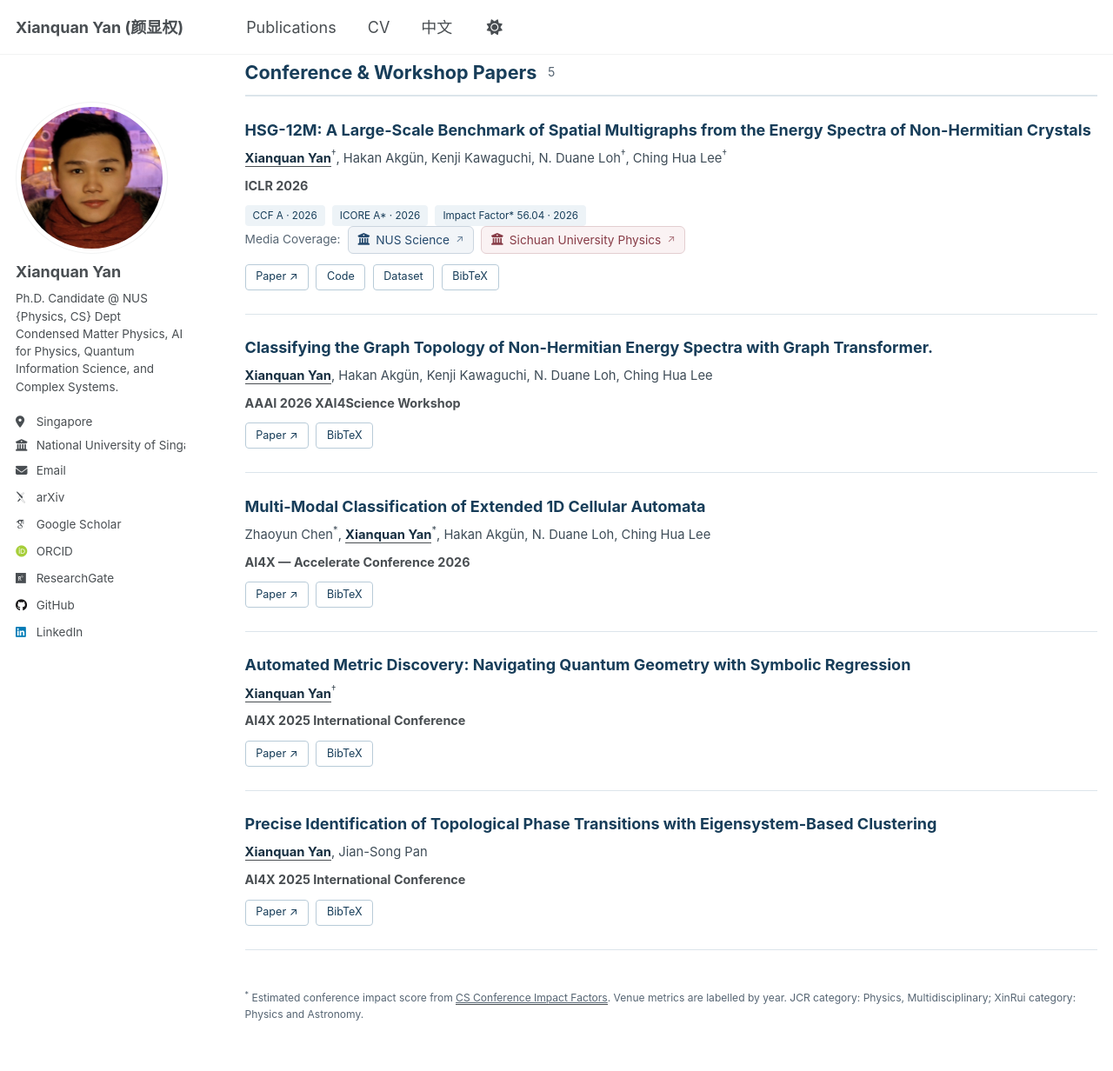
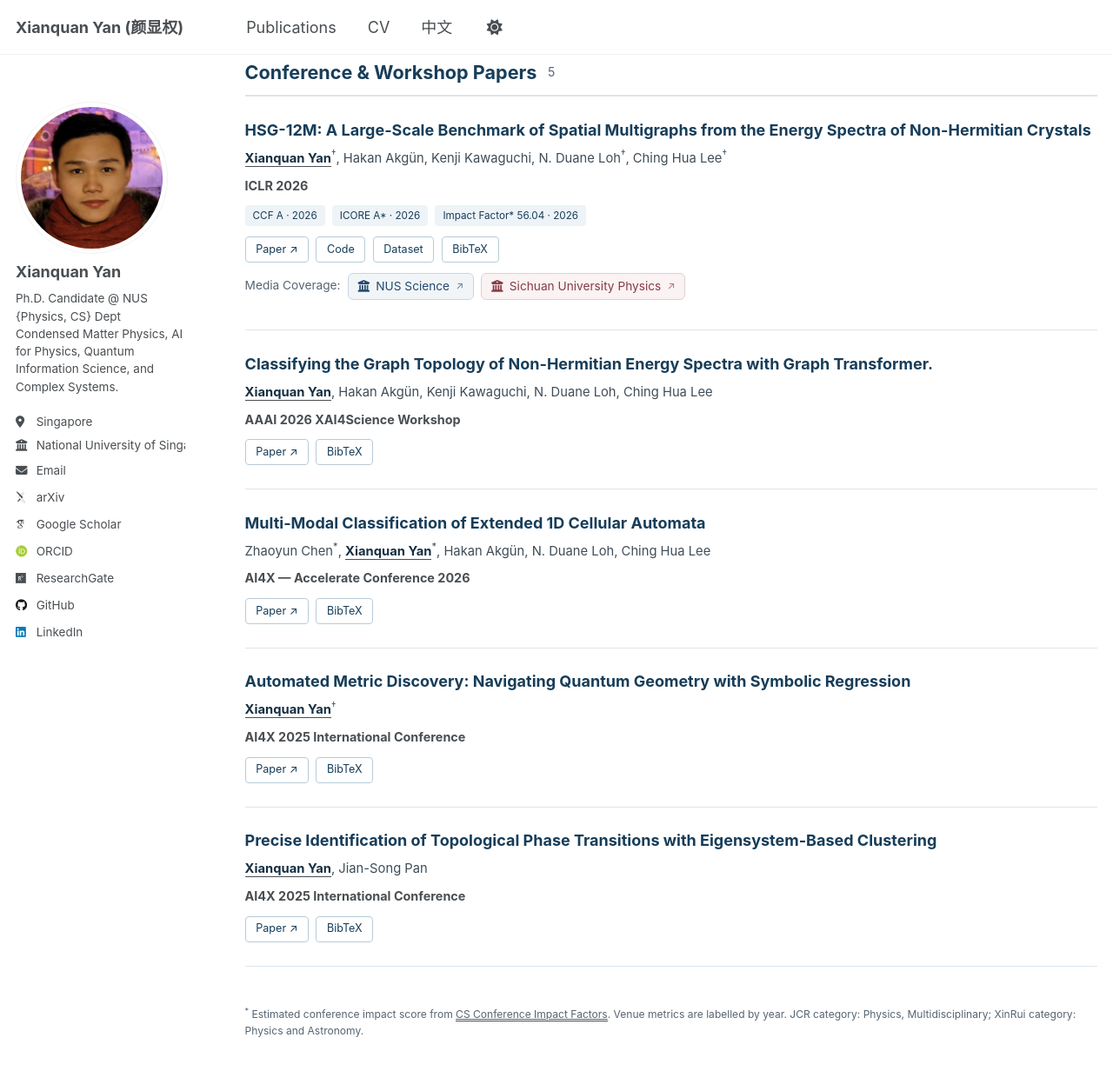
Before and after one commit to sarinstein-yan/sarinstein-yan.github.io, a Jekyll site: the page built from _pages/publications.html, in a window 1280 px wide and 1400 px high, scrolled down 997 px. Shown: the top 1232 px of the window at 87% size. Built offline with Jekyll 4.4.1, drawn with Linux system fonts in a browser that asks for light colours; some web fonts are replaced.

Commit message:
Move media badges below publication resource links

```diff
--- a/_includes/publication-card.html
+++ b/_includes/publication-card.html
@@ -5,11 +5,11 @@
   <p class="pub-card__venue"><strong>{{ post.venue | escape }}</strong>{% assign pub_year = post.date | date: "%Y" %}{% unless post.category == 'conferences' %}<span>{{ pub_year }}</span>{% endunless %}</p>
   {% if post.status %}<p class="pub-card__status">{% if post.review_venue %}{% if page.lang == "zh" %}同行评议中，投稿期刊：{% else %}Under review at {% endif %}<strong><u>{{ post.review_venue | escape }}</u></strong>{% else %}{{ post.status | escape }}{% endif %}</p>{% endif %}
   {% if post.metrics %}<div class="pub-card__metrics">{% for metric in post.metrics %}<a href="{{ metric.url | escape }}" class="pub-badge">{% if page.lang == "zh" %}{{ metric.label | replace: "XinRui Tier 1 / Top", "新锐 1 区 / Top" | escape }}{% else %}{{ metric.label | escape }}{% endif %}</a>{% endfor %}</div>{% endif %}
-  {% include publication-media.html publication=post %}
   <nav class="pub-card__links" aria-label="Resources for {{ post.title | escape }}">
     {% if post.paperurl %}<a href="{{ post.paperurl }}">{% if page.lang == "zh" %}论文{% else %}Paper{% endif %} <span aria-hidden="true">↗</span></a>{% endif %}
     {% if post.codeurl %}<a href="{{ post.codeurl }}">{% if page.lang == "zh" %}代码{% else %}Code{% endif %}</a>{% endif %}
     {% if post.dataseturl %}<a href="{{ post.dataseturl }}">{% if page.lang == "zh" %}数据集{% else %}Dataset{% endif %}</a>{% endif %}
     {% if post.bibtexurl %}<a href="{{ post.bibtexurl | relative_url }}">BibTeX</a>{% endif %}
   </nav>
+  {% include publication-media.html publication=post %}
 </article>
--- a/assets/css/publications.css
+++ b/assets/css/publications.css
@@ -34,3 +34,5 @@ html[data-theme="dark"] .publication-list{--pub-ink:#a8cfe9;--pub-muted:#b0bcc6;
 html[data-theme="dark"] .pub-card__media{color:#b0bcc6}
 html[data-theme="dark"] .pub-card__media .media-badge{background:#253b4c;border-color:#4c657a;color:#c1def3}
 html[data-theme="dark"] .pub-card__media .media-badge--scu{background:#442e35;border-color:#76535d;color:#f0c8cf}
+
+.pub-card .pub-card__links + .pub-card__media{margin-top:.65rem}
```
